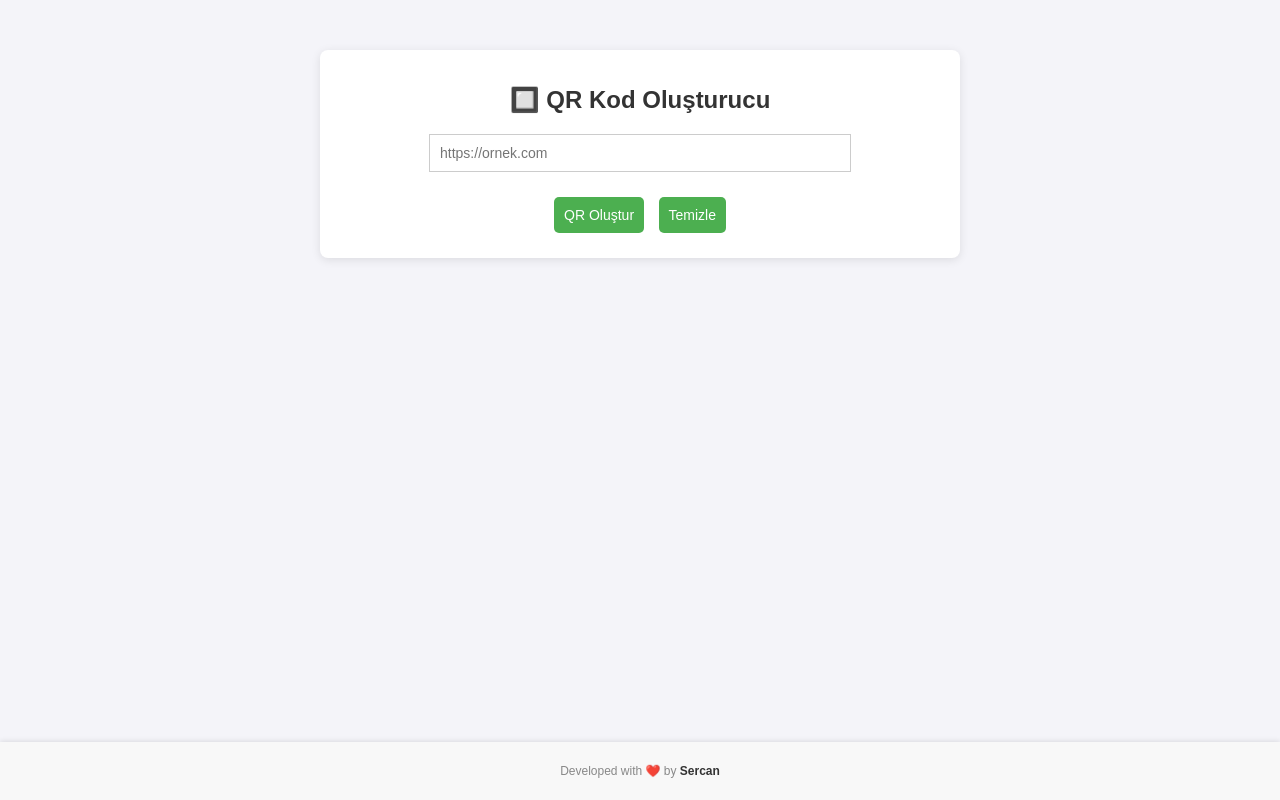
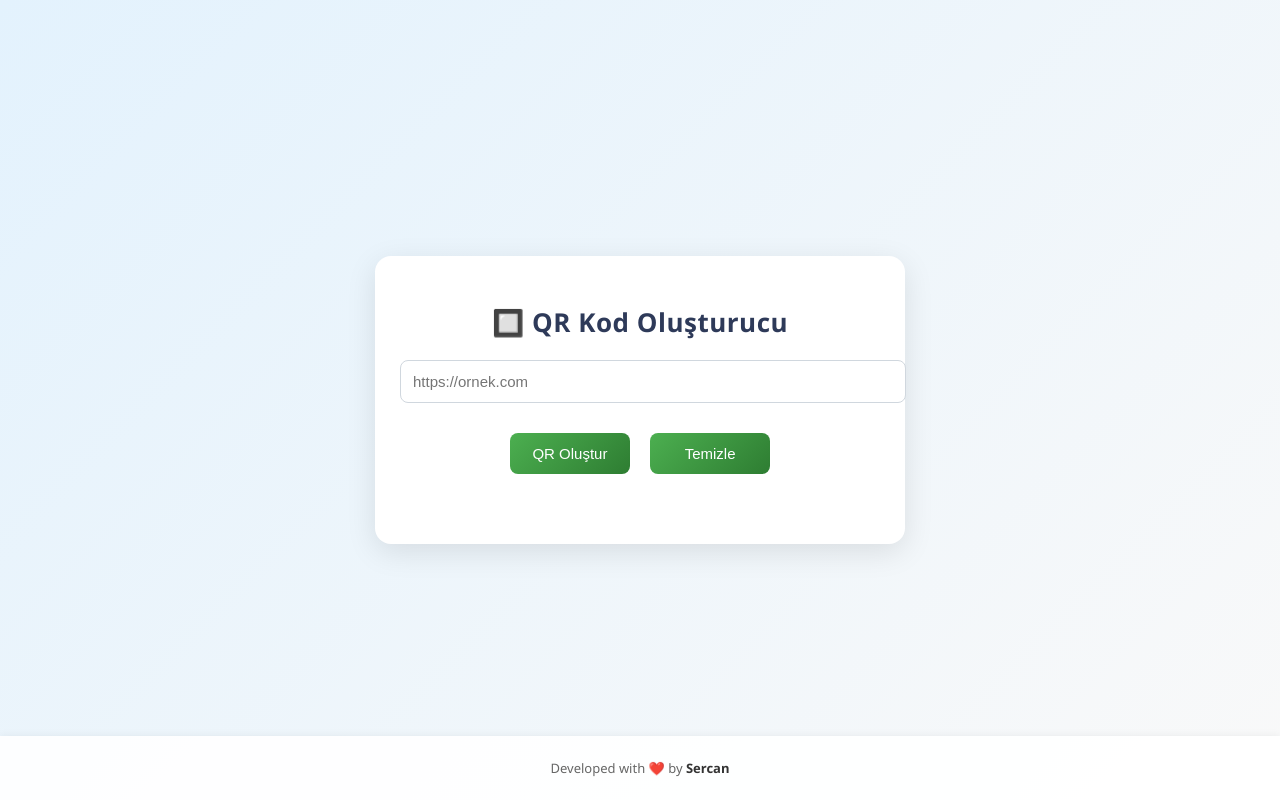
Before and after one commit to srcnbllc/MyQrGenerator, a website: page index.html in a window 1280 px wide. Drawn offline with nearby package versions, Linux system fonts and the light colour scheme.

Commit message:
Update styles.css

```diff
--- a/styles.css
+++ b/styles.css
@@ -1,73 +1,129 @@
-/* Genel stiller */
+/* ==== GENEL STİLLER ==== */
 body {
-  font-family: Arial, sans-serif;
+  font-family: 'Segoe UI', Roboto, Arial, sans-serif;
   margin: 0;
   padding: 0;
-  background-color: #f4f4f9;
+  background: linear-gradient(135deg, #e3f2fd, #f9f9f9);
+  display: flex;
+  justify-content: center;
+  align-items: center;
+  min-height: 100vh;
 }
 
+/* ==== ANA KAPSAYICI ==== */
 .container {
-  max-width: 600px;
-  margin: 50px auto;
-  padding: 20px;
-  background-color: white;
-  box-shadow: 0 2px 10px rgba(0, 0, 0, 0.1);
-  border-radius: 8px;
+  max-width: 480px;
+  width: 90%;
+  background-color: #ffffff;
+  padding: 30px 25px 40px;
+  border-radius: 16px;
+  box-shadow: 0 8px 30px rgba(0, 0, 0, 0.1);
   text-align: center;
+  transition: transform 0.2s ease, box-shadow 0.3s ease;
 }
 
-h1 {
-  font-size: 24px;
-  color: #333;
-  margin-bottom: 20px;
+.container:hover {
+  transform: translateY(-3px);
+  box-shadow: 0 12px 35px rgba(0, 0, 0, 0.12);
 }
 
-/* QR Kod için input */
-#linkInput {
-  background-color: rgba(255, 255, 255, 0.7); /* Yarı şeffaf beyaz arka plan */
-  border: 1px solid #ccc;
-  padding: 10px;
-  width: 100%;
-  max-width: 400px;
-  font-size: 14px;
+/* ==== BAŞLIK ==== */
+h1 {
+  font-size: 26px;
+  font-weight: 600;
+  color: #2e3a59;
   margin-bottom: 20px;
+  letter-spacing: 0.5px;
 }
 
-/* Butonlar */
+/* ==== GİRİŞ ALANI ==== */
+#linkInput {
+  background-color: rgba(255, 255, 255, 0.9);
+  border: 1.5px solid #d0d7de;
+  border-radius: 8px;
+  padding: 12px;
+  width: 100%;
+  font-size: 15px;
+  color: #333;
+  transition: all 0.2s ease;
+  margin-bottom: 25px;
+}
+
+#linkInput:focus {
+  border-color: #4CAF50;
+  box-shadow: 0 0 6px rgba(76, 175, 80, 0.3);
+  outline: none;
+}
+
+/* ==== QR KOD ==== */
+#qrcode {
+  display: flex;
+  justify-content: center;
+  margin-bottom: 25px;
+}
+
+#qrcode img {
+  border-radius: 8px;
+  box-shadow: 0 4px 15px rgba(0,0,0,0.1);
+}
+
+/* ==== BUTONLAR ==== */
 button {
-  background-color: #4CAF50; /* Yeşil renk */
+  background: linear-gradient(135deg, #4CAF50, #2e7d32);
   color: white;
-  padding: 10px;
+  padding: 12px 18px;
   border: none;
   cursor: pointer;
-  margin: 5px;
-  font-size: 14px;
-  border-radius: 5px;
+  font-size: 15px;
+  border-radius: 8px;
+  margin: 5px 8px;
+  min-width: 120px;
+  transition: all 0.25s ease;
 }
 
 button:hover {
-  background-color: #45a049; /* Hover efekti */
+  background: linear-gradient(135deg, #45a049, #256d29);
+  transform: translateY(-2px);
+  box-shadow: 0 4px 10px rgba(72, 181, 89, 0.25);
 }
 
-/* Kaydet butonları görünüm */
+/* Kaydet butonları */
 #saveBtns {
   display: none;
 }
 
-/* Footer */
+/* ==== FOOTER ==== */
 footer {
-  text-align: center;
-  font-size: 12px;
-  color: #888;
   position: fixed;
   bottom: 0;
   width: 100%;
+  background-color: rgba(255,255,255,0.9);
+  text-align: center;
+  font-size: 13px;
+  color: #666;
   padding: 10px 0;
-  background-color: #f8f8f8;
-  box-shadow: 0 -1px 5px rgba(0, 0, 0, 0.1);
+  box-shadow: 0 -1px 8px rgba(0,0,0,0.05);
 }
 
 footer strong {
-  font-weight: bold;
   color: #333;
+  font-weight: 600;
 }
+
+/* ==== RESPONSIVE ==== */
+@media (max-width: 500px) {
+  .container {
+    padding: 20px;
+    max-width: 95%;
+  }
+
+  button {
+    min-width: 100px;
+    padding: 10px 12px;
+    font-size: 14px;
+  }
+
+  #linkInput {
+    font-size: 14px;
+  }
+}
```
